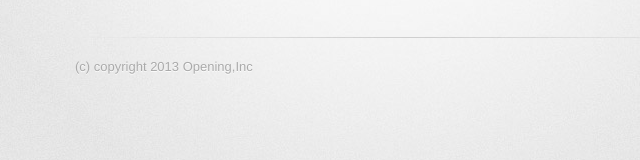
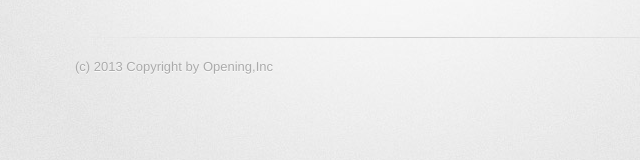
Before and after one commit to OpeningO/openingo.github.com, a plain HTML site: page index.html in a window 1280 px wide. Shown: the part 354-514 px from the top of the page, 255-895 px from the left. Drawn offline with Linux system fonts and the light colour scheme; files that its build step writes are made by us from their sources; files whose address does not match are found by name.

Commit message:
modify home

```diff
--- a/index.html
+++ b/index.html
@@ -30,7 +30,7 @@
         </section>
 
         <footer>
-        (c) copyright 2013 Opening,Inc
+        (c) 2013 Copyright by Opening,Inc
         </footer>
 
 
```
